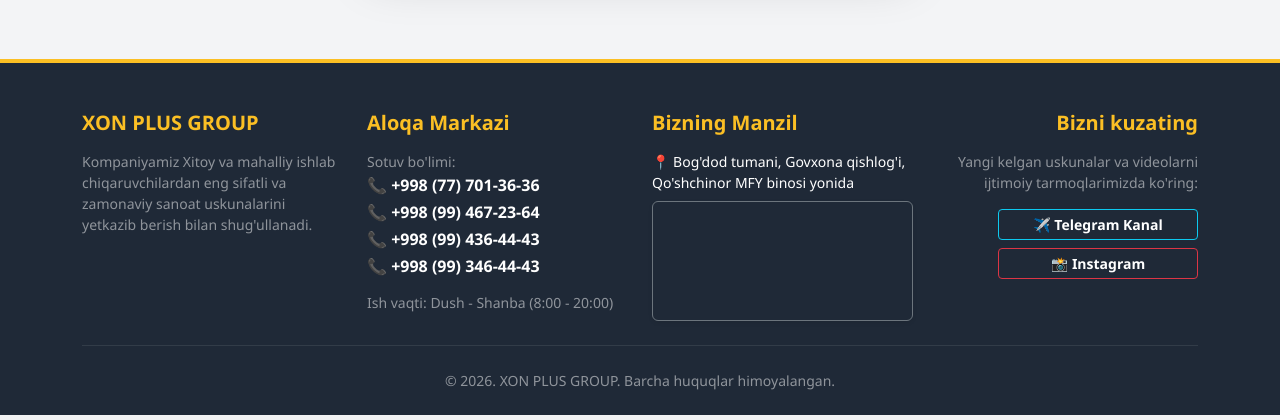
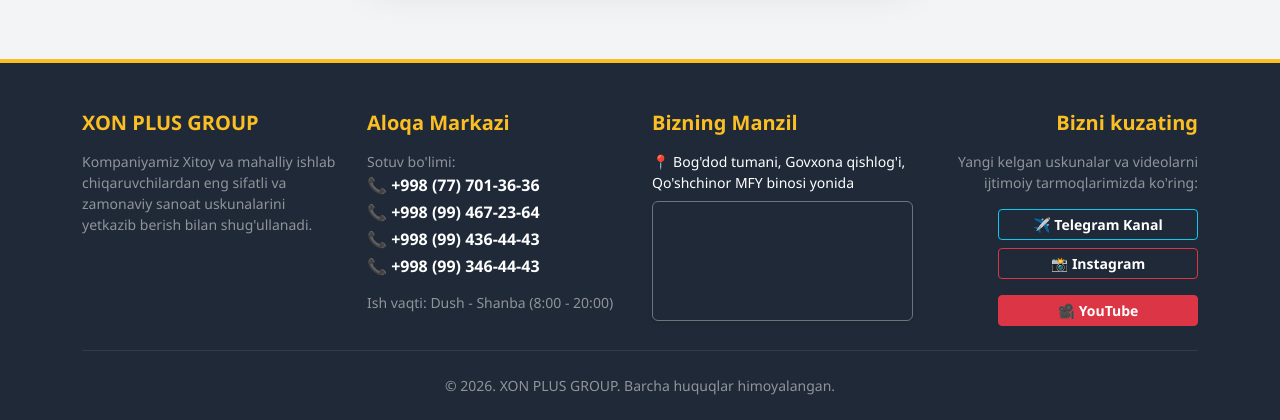
Before and after one commit to baxromjon2364-svg/xon_plus_group, a Django app: page / in a window 1280 px wide. Shown: the part 1657-2077 px from the top of the page. Run offline with Django 5.2, Linux system fonts and the light colour scheme; data that the repository does not hold is empty.

Commit message:
youtube kanal qoshdim

```diff
--- a/blog/templates/index.html
+++ b/blog/templates/index.html
@@ -246,6 +246,11 @@
                     <a href="https://www.instagram.com/xonplus.shopuz?igsh=MTQwaDVpYnhqYWF4Yw==" target="_blank" class="btn btn-outline-danger text-white fw-bold btn-sm px-3 w-100" style="max-width: 200px;">
                         📸 Instagram
                     </a>
+                    <a href="https://www.youtube.com/@uskunalarsavdosi1264?si=y7NBEGCICBpZ9F21" target="_blank" class="btn btn-danger text-white fw-bold btn-sm px-3 w-100 mt-2" style="max-width: 200px;">
+                        🎥 YouTube
+                    </a>
+
+
                 </div>
             </div>
         </div>
```
